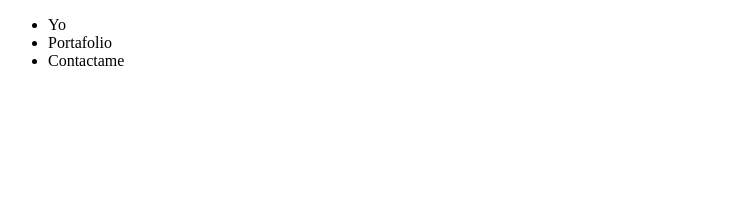
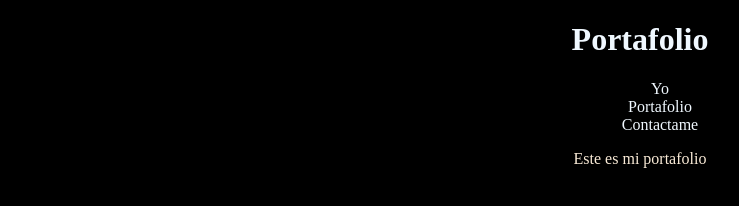
Before and after one commit to gahudy/portafolio, a plain HTML site: page index.html in a window 1280 px wide. Shown: the whole page, without its empty margins (0-739 px from the left). Drawn offline with Linux system fonts and the light colour scheme.

Commit message:
avance de portafolio 14/01/2024 (Se crearon algunos stylos)

```diff
--- a/index.html
+++ b/index.html
@@ -3,15 +3,20 @@
 <head>
     <meta charset="UTF-8">
     <meta name="viewport" content="width=device-width, initial-scale=1.0">
-    <title>Document</title>
+    <title>Portafolio</title>
+    <link rel="stylesheet" href="style.css">
 </head>
 <body>
     <header>
+        <h1>Portafolio</h1>
         <ul>
             <li>Yo</li>
             <li>Portafolio</li>
             <li>Contactame</li>
         </ul>
     </header>
+    <main>
+        <span>Este es mi portafolio</span>
+    </main>
 </body>
 </html>
--- a/style.css
+++ b/style.css
@@ -0,0 +1,16 @@
+* {
+    background-color: black;
+    text-align: center;
+}
+
+h1 {
+    color: aliceblue;
+}
+ul {
+    list-style: none;
+    color:aliceblue;
+}
+main {
+    color: antiquewhite;
+
+}
```
